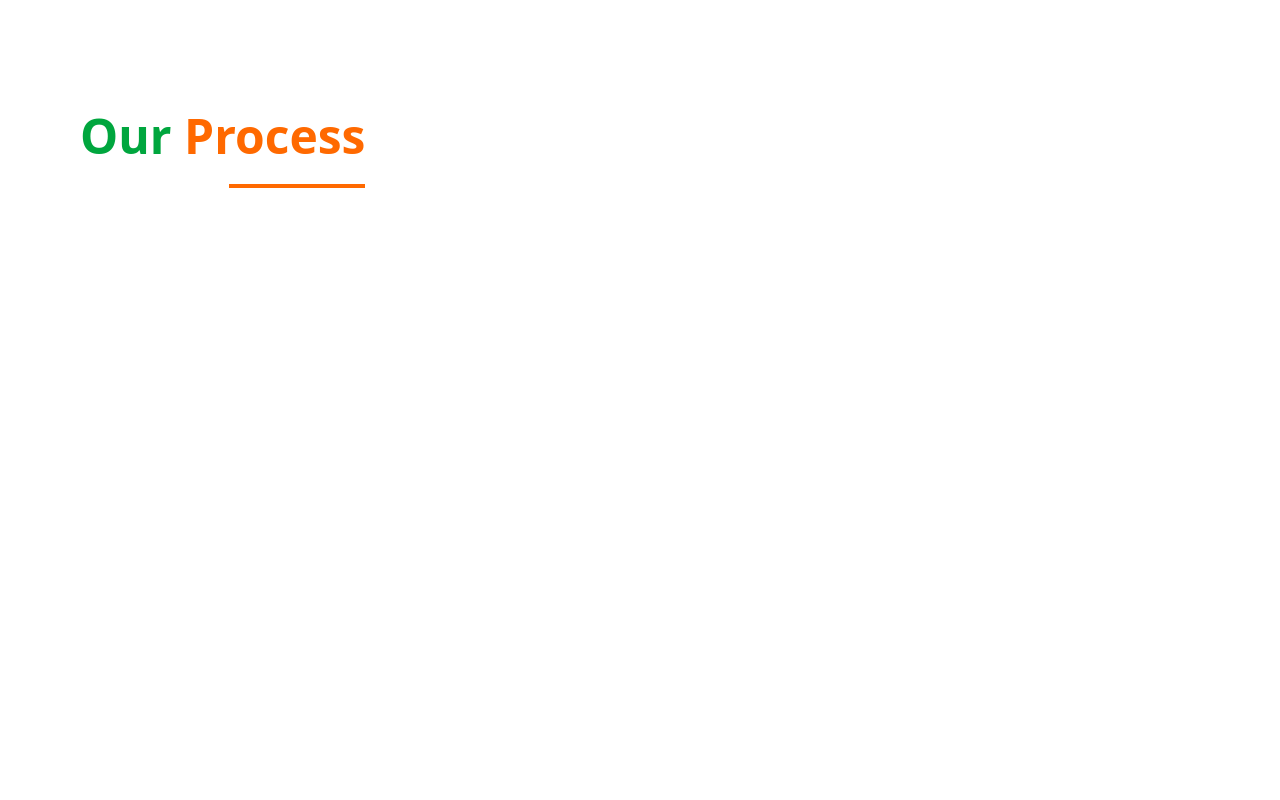
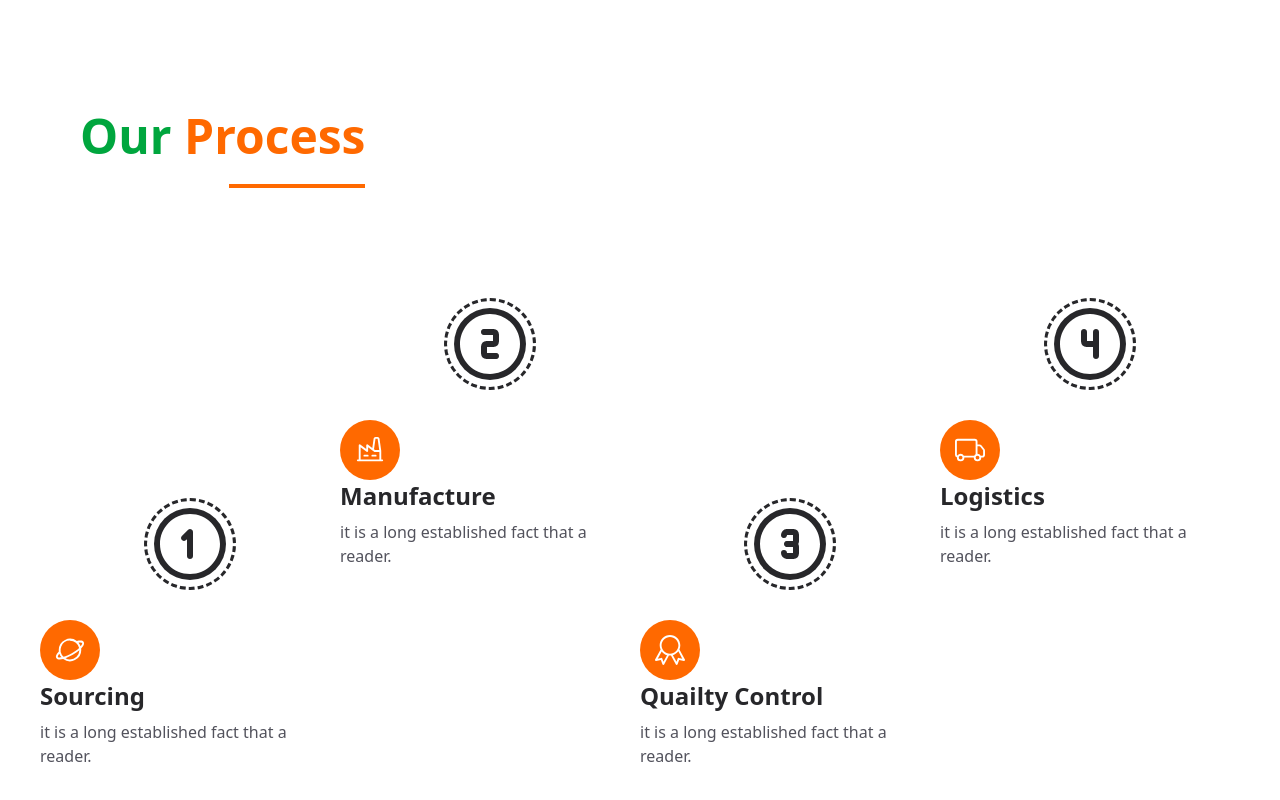
Before and after one commit to Wajahat883/Groceries-shopping, a React (Vite) app: page / in a window 1280 px wide. Shown: the part 4501-5301 px from the top of the page. Before the commit the page ends 4729 px from the top, so only its background shows below. Built offline with nearby package versions, Linux system fonts and the light colour scheme.

Commit message:
feat: add Footer and Testimonial components; integrate into Home and enhance Process component with dynamic rendering

```diff
--- /dev/null
+++ b/src/Components/Footer/Footer.jsx
@@ -0,0 +1,87 @@
+import React from "react";
+import { IoIosArrowForward } from "react-icons/io";
+
+function Footer() {
+  return (
+    <>
+      <footer className="bg-zinc-100 py-20">
+        <div className="max-w-[1400px] px-10 mx-auto flex flex-wrap">
+          <div className="flex-1  basis-[300px]">
+            <a
+              href="#"
+              className="text-3xl font-bold text-gray-800 text-center md:text-left"
+            >
+              Gr<span className="text-green-700">O</span>cify
+            </a>
+            <p className="text-zinc-600 mt-6 max-w-[350px]">
+              Bred for a high content of benifical substances.our products are
+              all fresh and healthy.
+            </p>
+            <p className="text-zinc-800 mt-6">
+              2025 &Copy; All Rights Reserved
+            </p>
+          </div>
+          <ul className="flex-1">
+            <li>
+              <h5 className="text-zinc-800 text-2xl font-bold">Company</h5>
+            </li>
+            <li className="mt-6">
+              <a href="#" className="text-zinc-800 hover:text-orange-500">
+                About us
+              </a>
+            </li>
+            <li className="mt-6">
+              <a href="#" className="text-zinc-800 hover:text-orange-500">
+                FAQ
+              </a>
+            </li>
+          </ul>
+
+          <ul className="flex-1">
+            <li>
+              <h5 className="text-zinc-800 text-2xl font-bold">Support</h5>
+            </li>
+            <li className="mt-6">
+              <a href="#" className="text-zinc-800 hover:text-orange-500">
+                Support Center
+              </a>
+            </li>
+            <li className="mt-6">
+              <a href="#" className="text-zinc-800 hover:text-orange-500">
+                FeedBack
+              </a>
+            </li>
+            <li className="mt-6">
+              <a href="#" className="text-zinc-800 hover:text-orange-500">
+                Contact us
+              </a>
+            </li>
+          </ul>
+          <div>
+            <h5 className="text-zinc-800 text-2xl font-bold">Stay Connected</h5>
+            <p className="mt-6 text-zinc-600">
+              Questions or Feebacks?
+              <br />
+              we'd love to hear from you.
+            </p>
+            <div className="flex p-1 rounded-lg mt-6  bg-white ">
+              <input
+                type="email"
+                name="email"
+                id="email"
+                autoComplete="off"
+                placeholder="Email Address"
+                className="h-[5vh] pl-4 flex-1 focus:outline-none"
+              />
+              <button className="bg-gradient-to-b bg-orange-400  hover:from-orange-500 p-2 rounded-lg text-white text-2xl cursor-pointer">
+                <IoIosArrowForward />
+              </button>
+            </div>
+          </div>
+        </div>
+      </footer>
+    </>
+  );
+}
+
+export default Footer;
--- a/src/Components/Home/Home.jsx
+++ b/src/Components/Home/Home.jsx
@@ -7,6 +7,8 @@ import Category from "../Category/Category";
 import Products from "../Products/Products";
 import Discount from "../Discount/Discount";
 import Process from "../Process/Process";
+import Testimonial from "../Testimonials/Testimonial";
+import Footer from "../Footer/Footer";
 
 function Home() {
   return (
@@ -18,6 +20,8 @@ function Home() {
       <Products />
       <Discount />
       <Process />
+      <Testimonial />
+      <Footer />
     </>
   );
 }
--- a/src/Components/Navbar/Navbar.jsx
+++ b/src/Components/Navbar/Navbar.jsx
@@ -82,7 +82,6 @@ function Navbar() {
         </div>
       </nav>
 
-      {/* Mobile Menu */}
       {menuOpen && (
         <ul
           className={`flex md:hidden w-[330px] h-[350px]  rounded-xl  absolute gap-y-12 top-30 left-1/2 transform -translate-x-1/2 flex-col backdrop-blur-xl items-center  py-5   bg-orange-200/70 transition-all duration-500 ${
--- a/src/Components/Process/Process.jsx
+++ b/src/Components/Process/Process.jsx
@@ -1,13 +1,38 @@
 import React from "react";
 import Heading from "../Heading/Heading";
+import { List } from "./ProcessList";
 
 function Process() {
+  const renderSteps = List.map((item) => (
+    <>
+      <div
+        key={item.id}
+        className={`flex-1 ${item.id % 2 === 0 ? "-mt-100" : ""}`}
+      >
+        <span className=" flex mx-auto rounded-full justify-center items-center text-white w-18 h-18 text-8xl bg-zinc-800 outline-[3px] outline-offset-7 outline-zinc-800 outline-dashed">
+          {item.number}
+        </span>
+        <div className="flex items-center gap-x-5 mt-10 ">
+          <span className="flex bg-gradient-to-b bg-orange-500 text-white justify-center rounded-full items-center text-3xl w-15 h-15 ">
+            {item.icon}
+          </span>
+        </div>
+        <div className="flex-1">
+          <h4 className="text-zinc-800 text-2xl font-bold">{item.title}</h4>
+          <p className="text-zinc-600 mt-2">{item.para}</p>
+        </div>
+      </div>
+    </>
+  ));
   return (
     <>
       <section>
         <div className="max-w-[1400px] mx-auto px-10">
           <div className="w-fit mr-auto p-10 mt-20">
             <Heading highlight="Our" heading="Process" />
+          </div>
+          <div className="flex mt-20 justify-center  items-center pt-50">
+            {renderSteps}
           </div>
         </div>
       </section>
--- /dev/null
+++ b/src/Components/Process/ProcessList.jsx
@@ -0,0 +1,40 @@
+import { BsTruck } from "react-icons/bs";
+import { PiFactory, PiPlanet } from "react-icons/pi";
+import { SlBadge } from "react-icons/sl";
+import {
+  TbCircleNumber2Filled,
+  TbCircleNumber3Filled,
+  TbCircleNumber4Filled,
+  TbCircleNumber1Filled,
+} from "react-icons/tb";
+export const List = [
+  {
+    id: 1,
+    number: <TbCircleNumber1Filled />,
+    title: "Sourcing",
+    para: "it is a long established fact that a reader.",
+    icon: <PiPlanet />,
+  },
+  {
+    id: 2,
+    number: <TbCircleNumber2Filled />,
+    title: "Manufacture",
+    para: "it is a long established fact that a reader.",
+    icon: <PiFactory />,
+  },
+  {
+    id: 3,
+    number: <TbCircleNumber3Filled />,
+    title: "Quailty Control",
+    para: "it is a long established fact that a reader.",
+    icon: <SlBadge />,
+  },
+
+  {
+    id: 4,
+    number: <TbCircleNumber4Filled />,
+    title: " Logistics",
+    para: "it is a long established fact that a reader.",
+    icon: <BsTruck />,
+  },
+];
--- a/src/Components/Products/Products.jsx
+++ b/src/Components/Products/Products.jsx
@@ -5,8 +5,9 @@ import Cards from "../Cards/Cards";
 import Button from "../Button/Button";
 
 function Products() {
-  const category = ["All", "Fruits", "Vegetables ", "Dairy", "SeaFood"];
+  const category = ["All", "Fruits", "Dairy", "SeaFood", "Vegetables"];
   const [activeTabs, setActiveTabs] = useState("All");
+  console.log("activetab: ", activeTabs);
 
   const filterItem =
     activeTabs === "All"
--- /dev/null
+++ b/src/Components/Testimonials/Testimonial.jsx
@@ -0,0 +1,16 @@
+import React from "react";
+import Heading from "../Heading/Heading";
+
+function Testimonial() {
+  return (
+    <>
+      <section>
+        <div className="max-w-[1400px] px-10 mx-auto py-20">
+          <Heading highlight="Customers" heading="Saying" />
+        </div>
+      </section>
+    </>
+  );
+}
+
+export default Testimonial;
```
